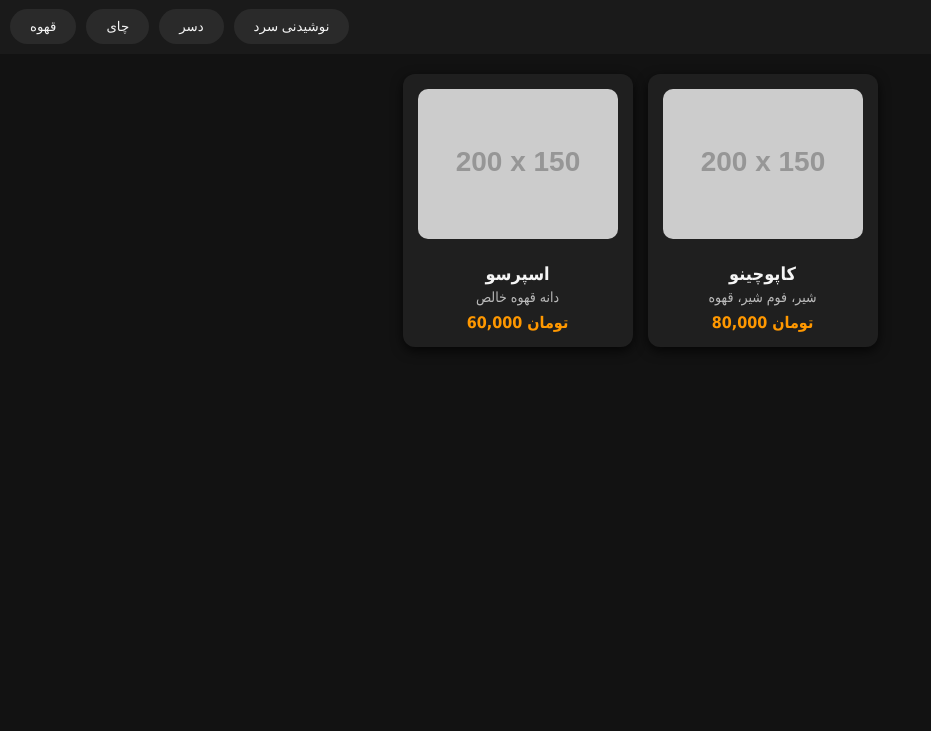
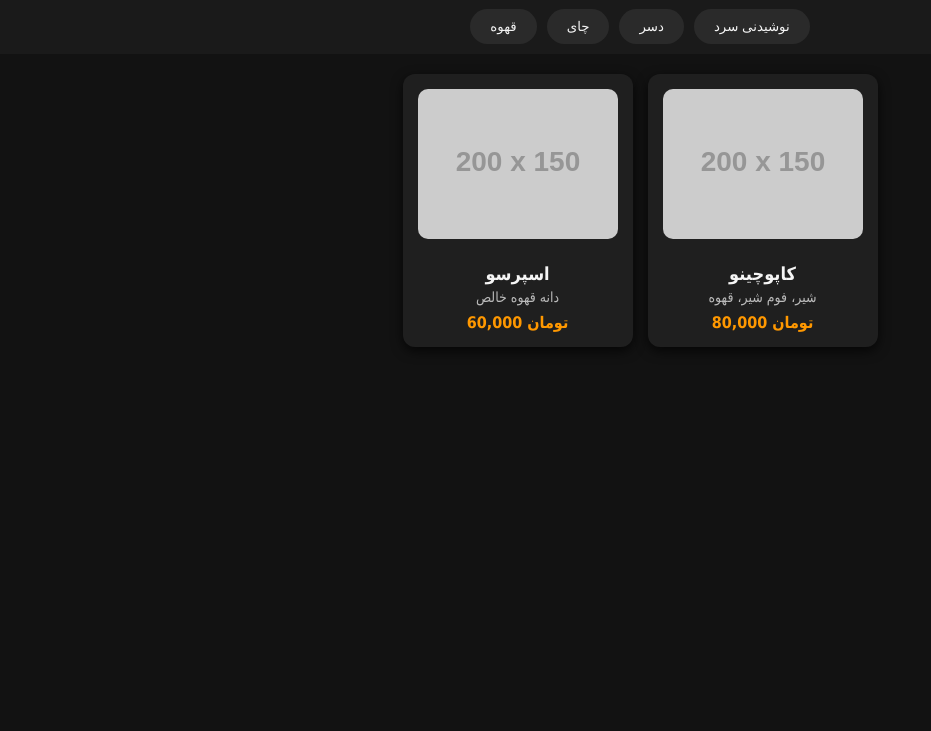
Before and after one commit to mostafaarekhi/menudigital, a plain HTML site: page index.html in a window 1280 px wide. Shown: the part 69-800 px from the top of the page, without its empty margins (0-931 px from the left). Drawn offline with Linux system fonts and the light colour scheme; placeholder pictures from the web are drawn by us.

Commit message:
Update index.html

```diff
--- a/index.html
+++ b/index.html
@@ -23,12 +23,15 @@
   }
   nav {
   display: flex;
-    overflow-x: auto;
+  justify-content: center; /* وسط‌چین کردن دسته‌ها */
+  flex-wrap: wrap;         /* در صورت کمبود فضا، خط بعدی */
   background: #1a1a1a;
   padding: 10px;
   gap: 10px;
   scrollbar-width: none;
+  overflow-x: auto;
 }
+
   nav::-webkit-scrollbar {display: none;}
   nav button {
     background: #2a2a2a;
```
Lines whose indentation alone changed are shown as unchanged.
